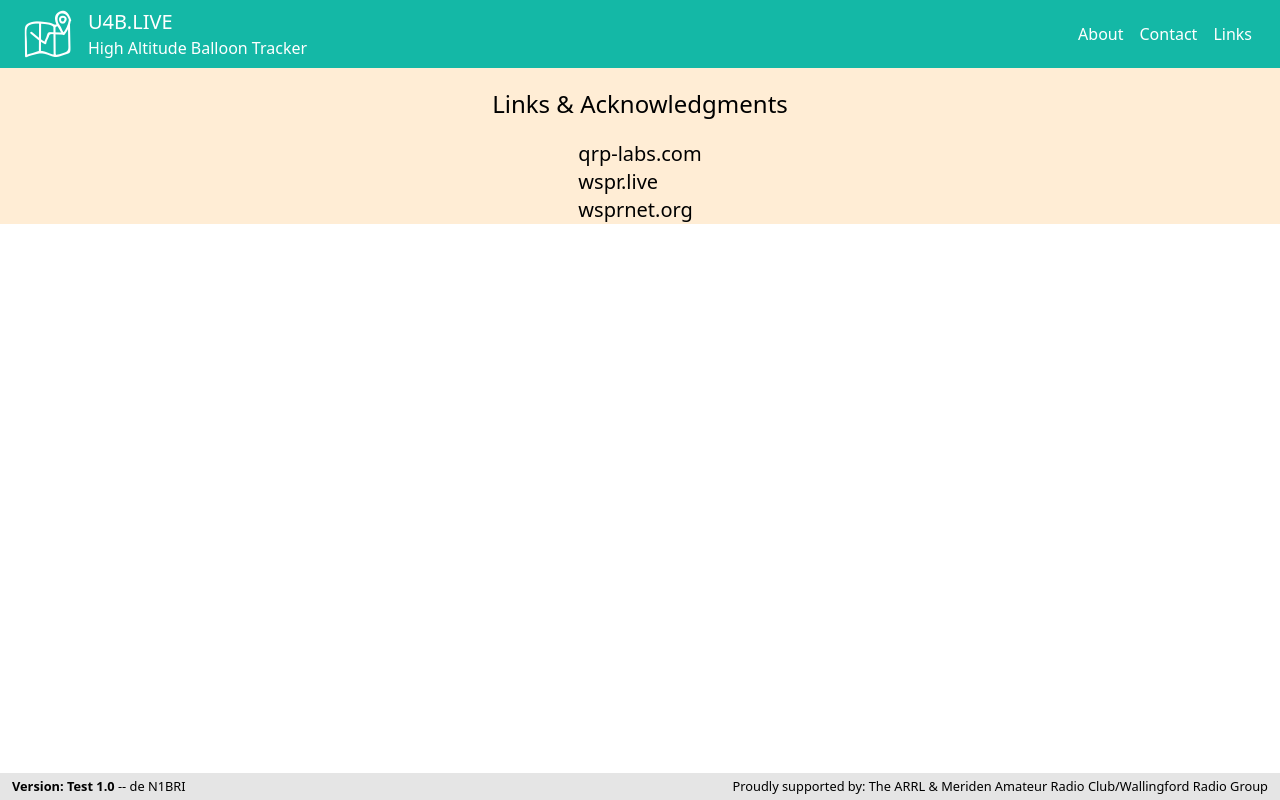
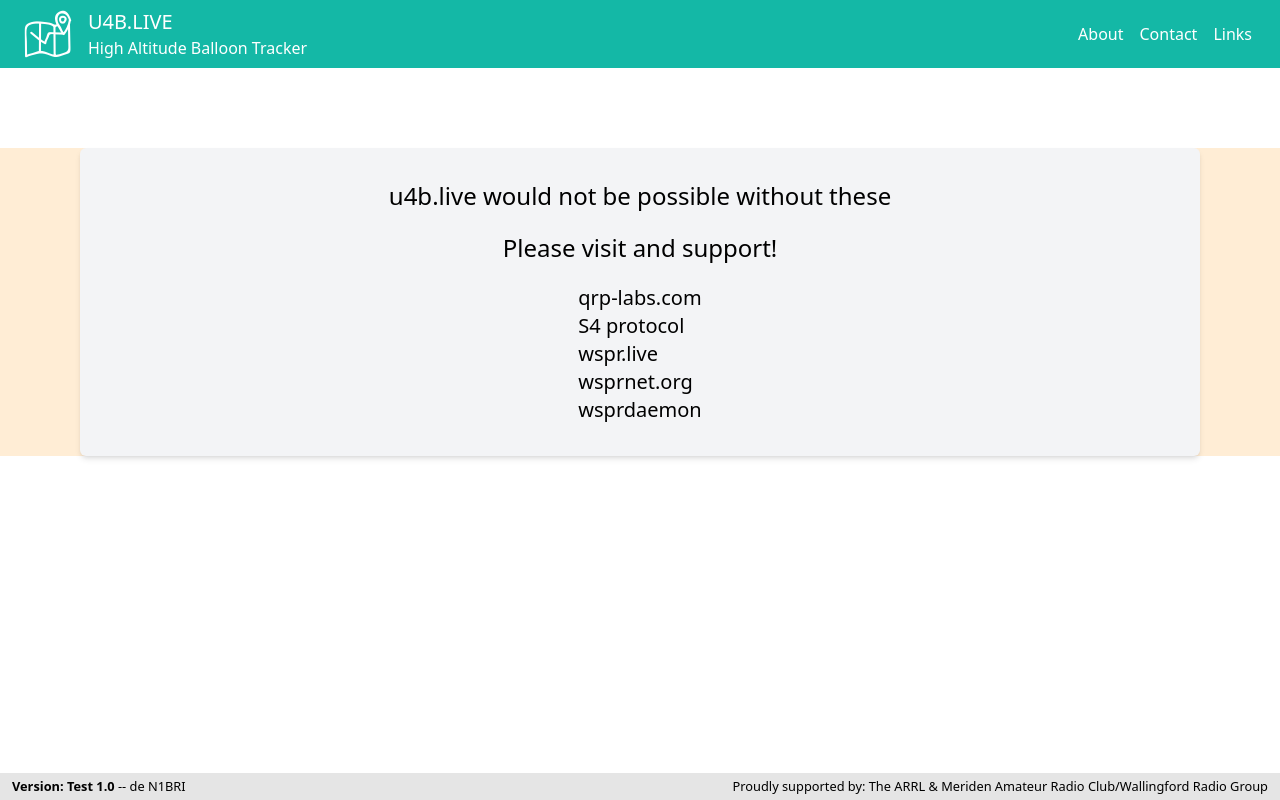
Before and after one commit to N1BRI/U4B_Balloon_Tracker, a SvelteKit app: page /links in a window 1280 px wide. Built offline with nearby package versions, Linux system fonts and the light colour scheme.

Commit message:
youtube vids and links

```diff
--- a/src/components/layout/Header.svelte
+++ b/src/components/layout/Header.svelte
@@ -22,7 +22,7 @@
 	<div class="hidden md:flex mx-4 justify-center items-center">
 		<ul class="flex">
 			<li class="mx-2 hover:underline"><a href="/about">About</a></li>
-			<li class="mx-2 hover:underline"><a href="/contact">Contact</a></li>
+			<li class="mx-2 hover:underline"><a href="mailto: n1bri@proton.me">Contact</a></li>
 			<li class="mx-2 hover:underline"><a href="/links">Links</a></li>
 		</ul>
 	</div>
@@ -47,6 +47,6 @@
 </div>
 <div class:hidden class="md:hidden bg-teal-500 text-white">
 	<a href="/about" class="p-2 block hover:bg-teal-400 py-2">About</a>
-	<a href="/contact" class="p-2 block hover:bg-teal-400 py-2">Contact</a>
+	<a href="mailto: n1bri@proton.me" class="p-2 block hover:bg-teal-400 py-2">Contact</a>
 	<a href="/links" class="p-2 block hover:bg-teal-400 py-2">Links</a>
 </div>
--- a/src/routes/about/+page.svelte
+++ b/src/routes/about/+page.svelte
@@ -4,7 +4,9 @@
 
 <div class="flex flex-wrap justify-center mb-20">
 	<div class="flex items-center flex-col px-2">
-		<div class="border-solid bg-gray-100 rounded-md shadow-md flex flex-wrap justify-center mt-5 mx-3 py-8 md:m-20">
+		<div
+			class="border-solid bg-gray-100 rounded-md shadow-md flex flex-wrap justify-center mt-5 mx-3 py-8 md:m-20"
+		>
 			<h1 class="mb-3 mx-3 text-2xl font-bold">
 				About The W1NRG High Altitude Balloon Project & U4B.live
 			</h1>
@@ -38,20 +40,49 @@
 				</li>
 			</ul>
 			<p class="my-5 text-left w-3/4">
-				The project is projected to run for 24 months and is meant to offer a learning experience in amateur radio,
-				specifically low power, long distance, high altitude communications. Our balloon launches will utilize WSPR
-				technology to return tracking data and data from additional sensors.<br><br>
+				The project is projected to run for 24 months and is meant to offer a learning experience in
+				amateur radio, specifically low power, long distance, high altitude communications. Our
+				balloon launches will utilize WSPR technology to return tracking data and data from
+				additional sensors.<br /><br />
 
 				In addition, the club will offer launches as community activities, along with educational
-				talks regarding all aspects of the project (ballooning, ham radio transmitters, solar cells/panels, atmospheric conditions,
-				launching and tracking), with an emphasis placed on ham radio.
-				Ultimately we plan to transition people we impact in our community outreach to our licensing education programs,
-				getting people licensed and active in amateur radio.
+				talks regarding all aspects of the project (ballooning, ham radio transmitters, solar
+				cells/panels, atmospheric conditions, launching and tracking), with an emphasis placed on
+				ham radio. Ultimately we plan to transition people we impact in our community outreach to
+				our licensing education programs, getting people licensed and active in amateur radio.
 			</p>
+
+			<div>
+				<p>
+					u4b.live was created to suit the needs of this project, but we hope that others might find
+					it useful. The site will remain active for as long as QRP-Labs is making the boards.
+				</p>
+				<br>
+			</div>
 		</div>
-		<h1 class="text-xl px-3 pt-5">More coming soon... for now, here's some pictures!</h1>
+		<h1 class="text-xl px-3 pt-3">More coming soon... for now, here's some pictures and videos!</h1>
 		<img src="/img/group-1.jpg" alt="The Balloon Gang" class="mt-6" />
 		<h3 class="text-lg">Dave NZ1J, John KC1KQH, Bill NR1B, Ray KC1QLS, and Ted KC1DOY</h3>
+		<div class="flex">
+			<iframe class="p-3"
+				width="560"
+				height="315"
+				src="https://www.youtube.com/embed/VPBjTBGsBzk?si=6y3kB1t2trXS8bK8"
+				title="YouTube video player"
+				frameborder="0"
+				allow="accelerometer; autoplay; clipboard-write; encrypted-media; gyroscope; picture-in-picture; web-share"
+				allowfullscreen
+			/>
+			<iframe class="p-3"
+				width="425"
+				height="755"
+				src="https://www.youtube.com/embed/DtGh1nfXmwk"
+				title="Second Amateur Radio Pico Balloon Launch"
+				frameborder="0"
+				allow="accelerometer; autoplay; clipboard-write; encrypted-media; gyroscope; picture-in-picture; web-share"
+				allowfullscreen
+			/>
+		</div>
 	</div>
 	<div class="flex items-center flex-col px-2">
 		<img src="/img/RayAndDave.jpg" alt="Ray & Dave" class="mt-6" />
--- a/src/routes/contact/+page.svelte
+++ /dev/null
@@ -1,12 +0,0 @@
-<script>
-	import '../../app.css';
-</script>
-
-<div class="flex flex-wrap justify-center mb-20">
-	<div class="flex items-center flex-col px-2">
-        <h1 class="text-2xl px-3 p-5">Contact Information</h1>
-
-
-
-	</div>
-</div>
--- a/src/routes/links/+page.svelte
+++ b/src/routes/links/+page.svelte
@@ -2,14 +2,40 @@
 	import '../../app.css';
 </script>
 
-<div class="flex flex-wrap justify-center mb-20">
-	<div class="flex items-center flex-col px-2">
-        <h1 class="text-2xl px-3 p-5">Links & Acknowledgments</h1>
+<div
+	class="border-solid bg-gray-100 rounded-md shadow-md flex-col flex flex-wrap justify-center align-middle mt-5 mx-3 py-8 md:m-20"
+>
+	<div class="flex flex-col items-center">
+		<h1 class="text-2xl px-3 ">u4b.live would not be possible without these</h1>
+		<h1 class="text-2xl px-3 p-5">Please visit and support!</h1>
+	</div>
+	<div class="flex flex-col items-center">
 		<ul>
-			<li><a class="hover:underline text-xl" href="https://qrp-labs.com/" target="_blank">qrp-labs.com</a></li>
-			<li><a class="hover:underline text-xl" href="https://wspr.live/" target="_blank">wspr.live</a></li>
-			<li><a class="hover:underline text-xl" href="https://wsprnet.org/" target="_blank">wsprnet.org</a></li>
+			<li>
+				<a class="hover:underline text-xl" href="https://qrp-labs.com/" target="_blank"
+					>qrp-labs.com</a
+				>
+			</li>
+			<li>
+				<a
+					class="hover:underline text-xl"
+					href="https://www.qrp-labs.com/flights/s4.html#protocol"
+					target="_blank">S4 protocol</a
+				>
+			</li>
+			<li>
+				<a class="hover:underline text-xl" href="https://wspr.live/" target="_blank">wspr.live</a>
+			</li>
+			<li>
+				<a class="hover:underline text-xl" href="https://wsprnet.org/" target="_blank"
+					>wsprnet.org</a
+				>
+			</li>
+			<li>
+				<a class="hover:underline text-xl" href="http://wsprdaemon.org/" target="_blank"
+					>wsprdaemon</a
+				>
+			</li>
 		</ul>
-
 	</div>
 </div>
```
